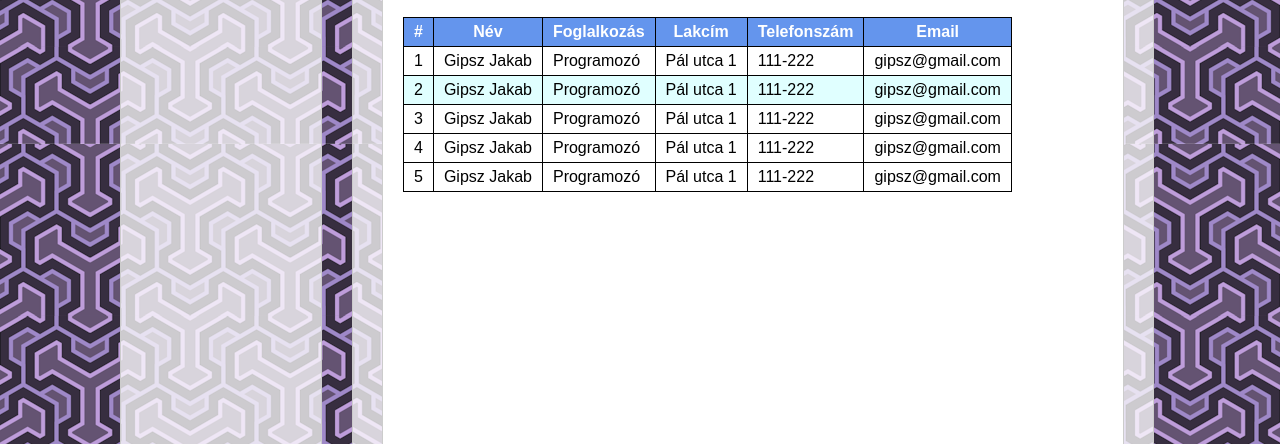
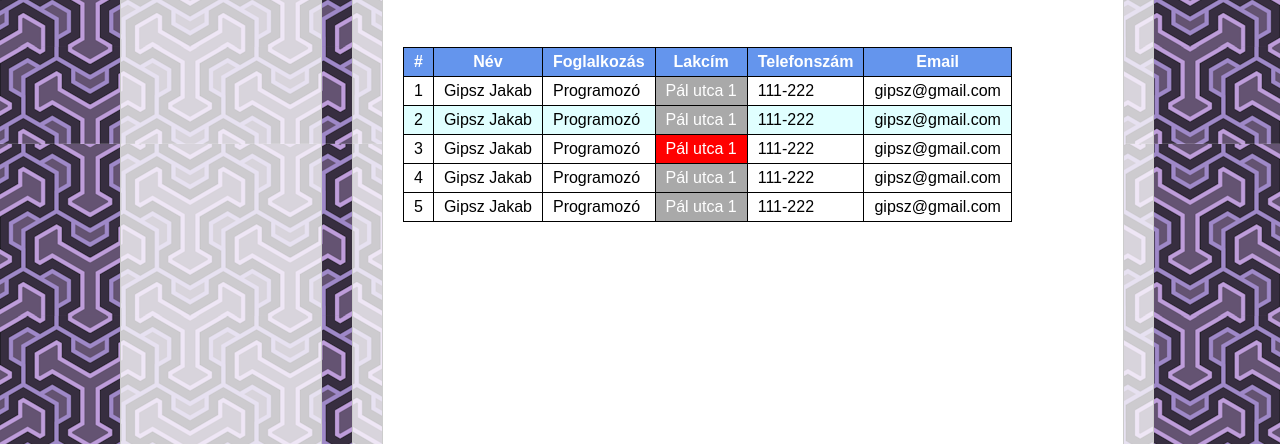
Before and after one commit to DabosiAron/htmlMOSTANI, a plain HTML site: page htmlMOSTANI-main (1)/htmlMOSTANI-main/elodhtkp-main/projekt/table.html in a window 1280 px wide. Shown: the part 356-800 px from the top of the page. Drawn offline with Linux system fonts and the light colour scheme; files that its build step writes are made by us from their sources.

Commit message:
Add files via upload

```diff
--- a/htmlMOSTANI-main (1)/htmlMOSTANI-main/elodhtkp-main/projekt/table.html
+++ b/htmlMOSTANI-main (1)/htmlMOSTANI-main/elodhtkp-main/projekt/table.html
@@ -20,6 +20,27 @@
     }
     table tr:nth-child(2){
         background-color: lightcyan;
+    }
+    table td:nth-child(4)
+    {
+        background-color: darkgray;
+        color: white;
+    }
+    table tr .lakcim
+    {
+        background-color: red;
+    }
+    table tr .hover
+    {
+        background-color: cadetblue;
+        color: white;
+    }
+    .table-container
+    {
+        width: 650px;
+        height: auto;
+        margin-right: auto;
+        margin-top: 50px;
     }
 </style>
 
@@ -95,7 +116,7 @@
                                 <td>3</td>
                                 <td>Gipsz Jakab</td>
                                 <td>Programozó</td>
-                                <td>Pál utca 1</td>
+                                <td class="Lakcim">Pál utca 1</td>
                                 <td>111-222</td>
                                 <td>gipsz@gmail.com</td>
                             </tr>
```
